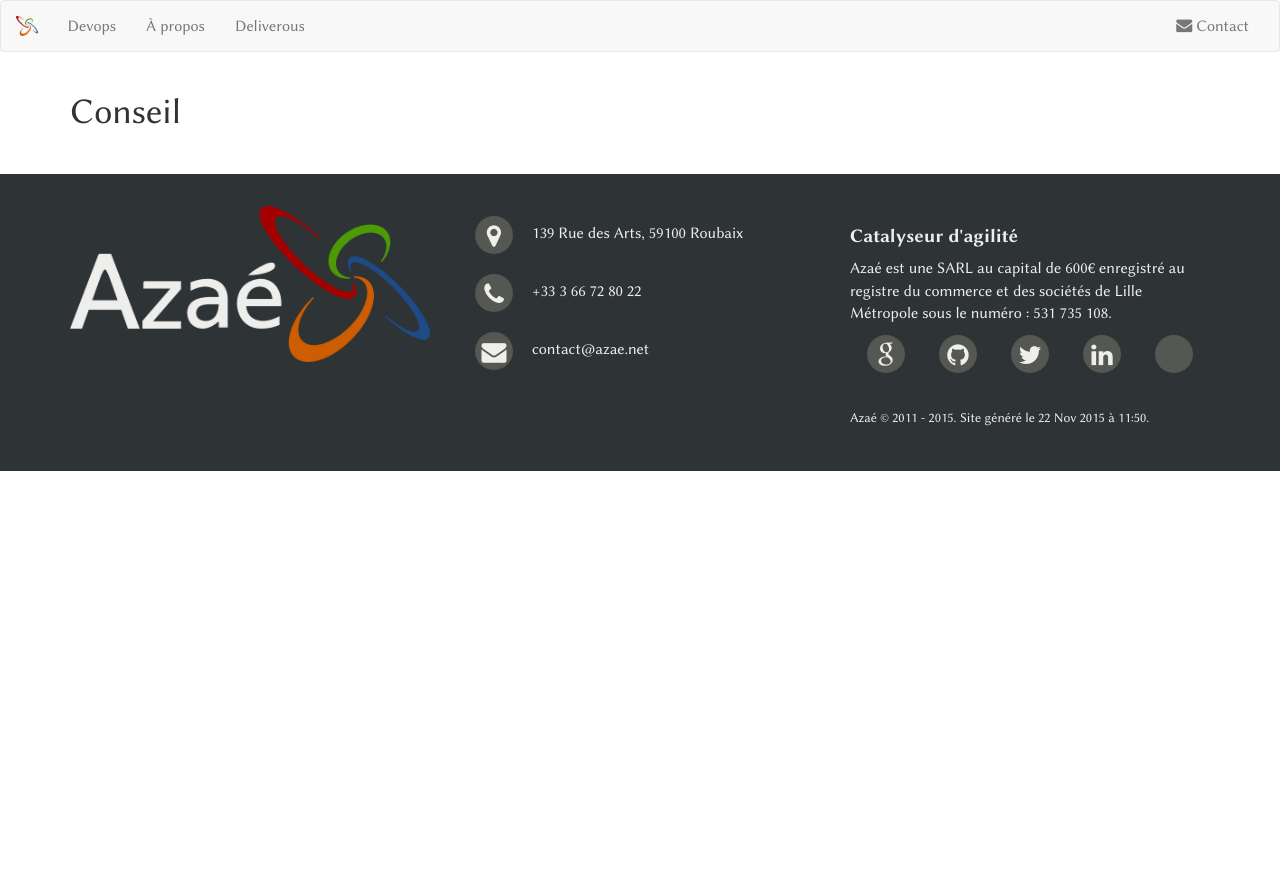
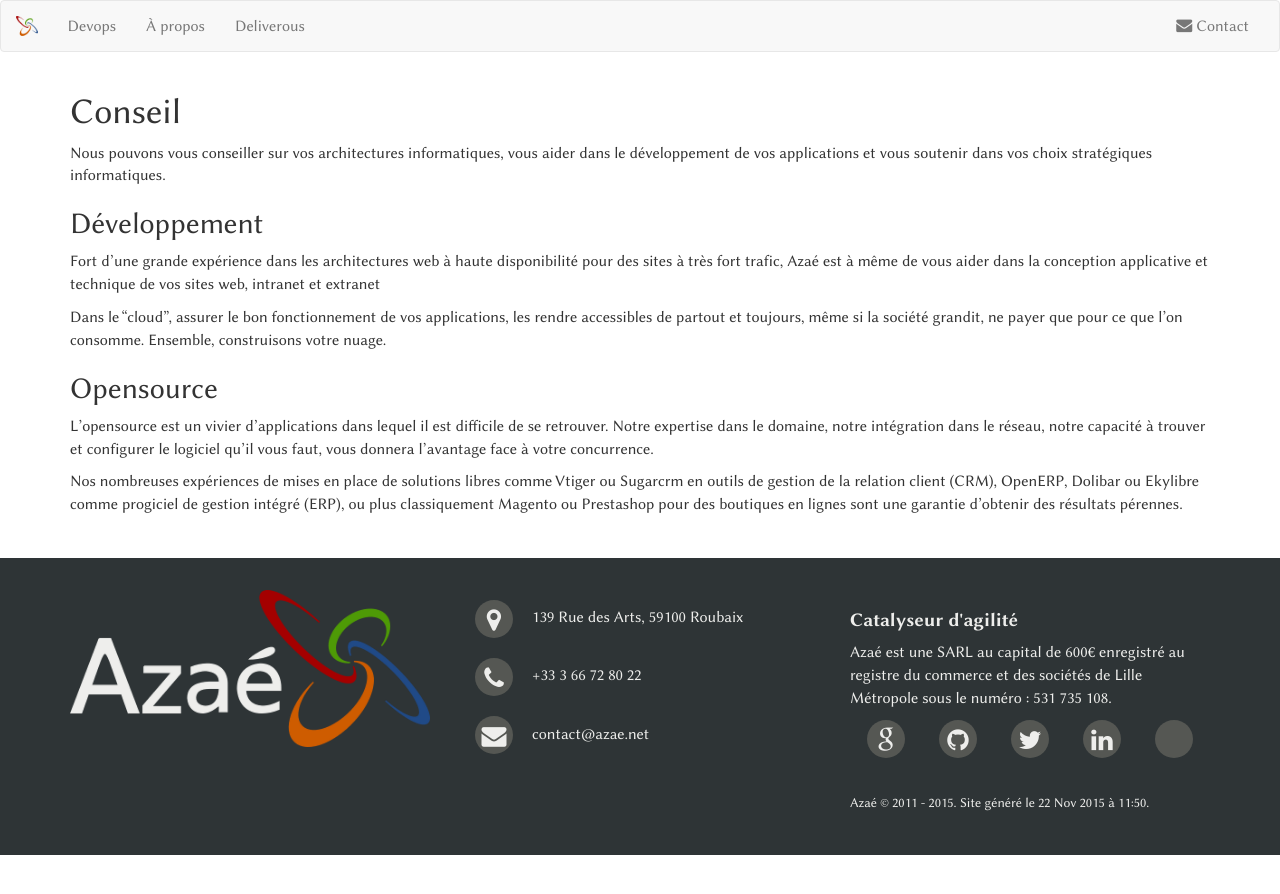
Before and after one commit to coachBZH/azae.net, a Jekyll site: the page built from services/consulting.md, in a window 1280 px wide. Shown: the top 894 px of the page. Built offline with Jekyll 4.4.1, drawn with Linux system fonts in a browser that asks for light colours; some web fonts are replaced.

Commit message:
consulting page updated

```diff
--- a/services/consulting.md
+++ b/services/consulting.md
@@ -6,3 +6,19 @@
 
 
 # Conseil
+
+Nous pouvons vous conseiller sur vos architectures informatiques, vous aider dans le développement de vos applications et vous soutenir dans vos choix stratégiques informatiques.
+
+
+## Développement
+
+Fort d'une grande expérience dans les architectures web à haute disponibilité pour des sites à très fort trafic, Azaé est à même de vous aider dans la conception applicative et technique de vos sites web, intranet et extranet
+
+Dans le "cloud", assurer le bon fonctionnement de vos applications, les rendre accessibles de partout et toujours, même si la société grandit, ne payer que pour ce que l'on consomme. Ensemble, construisons votre nuage.
+
+
+## Opensource
+
+L'opensource est un vivier d'applications dans lequel il est difficile de se retrouver. Notre expertise dans le domaine, notre intégration dans le réseau, notre capacité à trouver et configurer le logiciel qu'il vous faut, vous donnera l'avantage face à votre concurrence.
+
+Nos nombreuses expériences de mises en place de solutions libres comme Vtiger ou Sugarcrm en outils de gestion de la relation client (CRM), OpenERP, Dolibar ou Ekylibre comme progiciel de gestion intégré (ERP), ou plus classiquement Magento ou Prestashop pour des boutiques en lignes sont une garantie d'obtenir des résultats pérennes.
```
